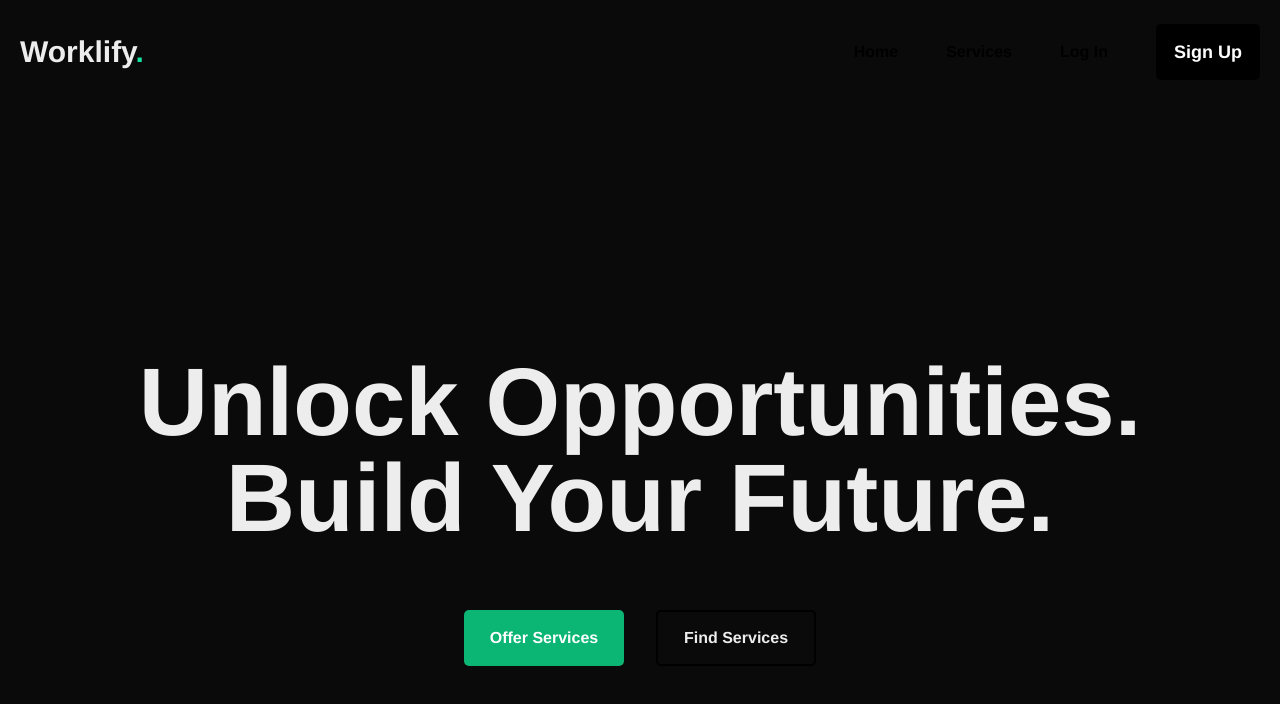
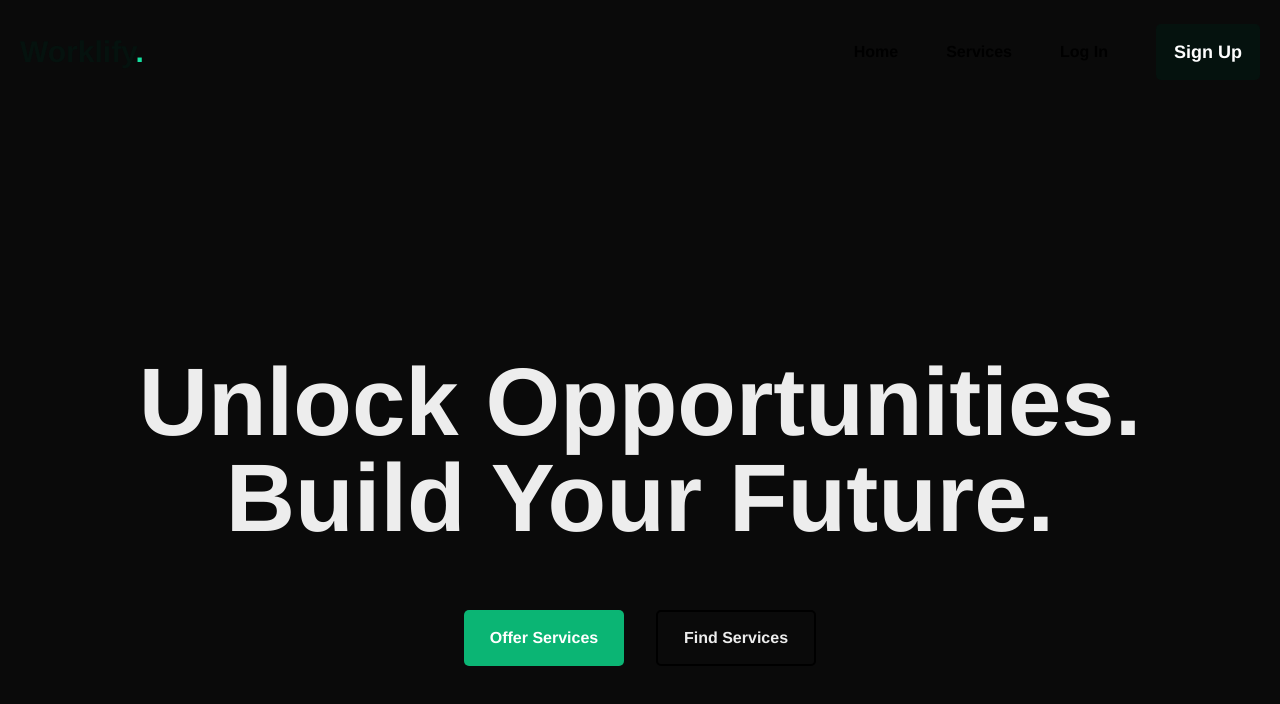
Before and after one commit to Omikhe/worklify, a Next.js app: page / in a window 1280 px wide. Shown: the top 704 px of the page. Built offline with nearby package versions, Linux system fonts and the light colour scheme.

Commit message:
add colors

```diff
--- a/app/components/navbar.tsx
+++ b/app/components/navbar.tsx
@@ -19,7 +19,7 @@ export default function Navbar() {
     ];
 
     return (
-        <main className="flex justify-between items-center py-6 px-5 max-w-7xl mx-auto w-full">
+        <main className="flex justify-between items-center py-6 px-5 max-w-7xl mx-auto w-full text-[#05120E]">
             {/* Desktop Navigation */}
             <nav className="md:flex md:w-full md:justify-between md:items-center md:font-bold">
                 {/* Logo */}
@@ -35,7 +35,7 @@ export default function Navbar() {
                                 "font-semibold text-base text-black active:text-[#14E2A1] transition-colors",
                                 {
                                     "text-[#14E2A1]": pathname === item.href,
-                                    "hidden md:flex md:justify-center md:w-[6.5rem] md:h-14 md:px-[16px] md:py-[8px] md:text-white md:items-center md:bg-black md:rounded-[5px] md:text-lg": item.title === "Sign Up"
+                                    "hidden md:flex md:justify-center md:w-[6.5rem] md:h-14 md:px-[16px] md:py-[8px] md:text-white md:items-center md:bg-[#05120E] md:rounded-[5px] md:text-lg": item.title === "Sign Up"
                                 }
                             )}
                             onClick={() => setIsMenuOpen(false)}
```
